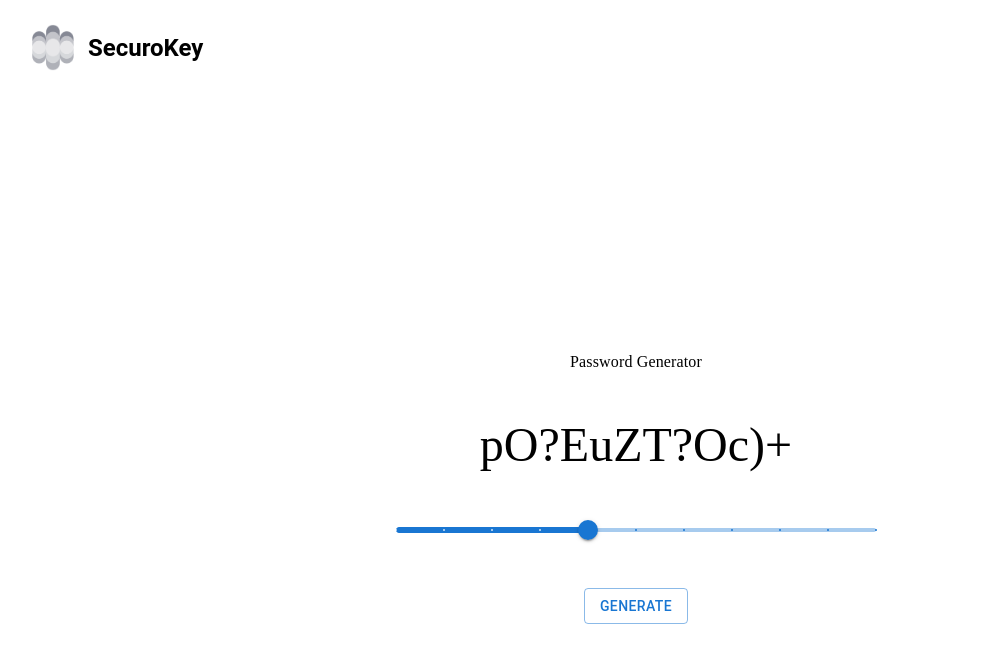
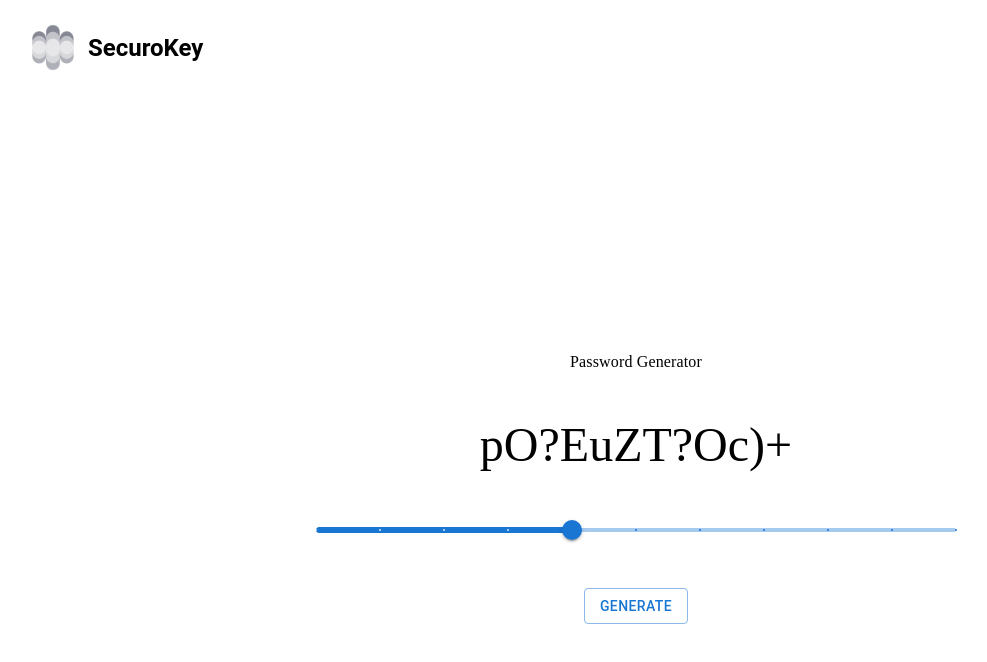
Before and after one commit to eloriente/app-securokey, a React (Vite) app: page / in a window 1280 px wide. Shown: the top 662 px of the page, without its empty margins (12-999 px from the left). Built offline with nearby package versions, Linux system fonts and the light colour scheme.

Commit message:
refine: width styles

```diff
--- a/src/components/home/slider/slider.styled.component.ts
+++ b/src/components/home/slider/slider.styled.component.ts
@@ -5,5 +5,6 @@ export const SliderStyledComponent = styled(Slider)`
   &.css-187mznn-MuiSlider-root {
     color: var(--font-color);
     height: 10px;
+    width: 50vh;
   }
 `
--- a/src/components/ui/modal/modal.styled.component.ts
+++ b/src/components/ui/modal/modal.styled.component.ts
@@ -11,7 +11,7 @@ export const ModalStyledComponent = styled.div`
   flex-wrap: nowrap;
   justify-content: space-evenly;
   height: 45vh;
-  width: 60vh;
+  width: 80vh;
   min-height: 10vh;
   min-width: 15vw;
   padding: 15px 40px;
```
